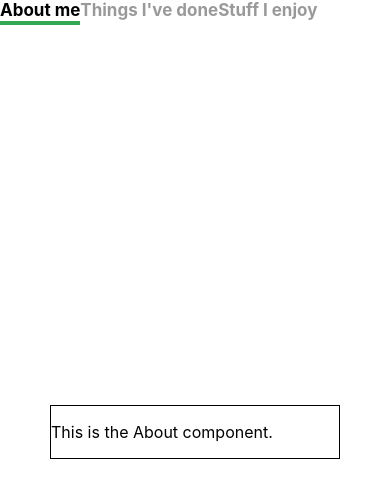
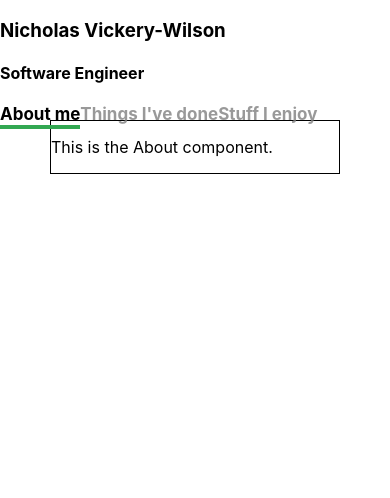
Before and after one commit to nicvickeryw/personal-site, a React (Create React App) app: page /about in a window 390 px wide. Shown: the top 498 px of the page. Built offline with nearby package versions, Linux system fonts and the light colour scheme.

Commit message:
F-mobile-optimise: (WIP) Add top nav styling. Add commenting

```diff
--- a/src/App.scss
+++ b/src/App.scss
@@ -1,9 +1,14 @@
 #main {
-  display: grid;
   min-height: 100vh;
 
   &.desktop {
+    display: grid;
     grid-template-columns: 0.2fr 0.8fr;
+  }
+
+  &.mobile {
+    display: grid;
+    grid-template-rows: 100px 1fr;
   }
 
   .sidebar-container {
--- /dev/null
+++ b/src/components/top-nav/TopNav.scss
@@ -0,0 +1,5 @@
+@import '../../styles/colours';
+
+#top-nav {
+
+}
--- a/src/components/top-nav/TopNav.tsx
+++ b/src/components/top-nav/TopNav.tsx
@@ -1,6 +1,23 @@
 import React from 'react';
 import { CommonNavProps as TopNavProps } from '../common/common-prop-interfaces';
+import './TopNav.scss';
 
+/**
+ * Rendered as the top nav bar.
+ *
+ * @param children
+ * @constructor
+ */
 export const TopNav: React.FC<TopNavProps> = ({ children }) => {
-    return <nav>{children}</nav>;
+    return (
+        <nav id="top-nav">
+            <div>
+                <h3 style={{ color: 'black' }}>Nicholas Vickery-Wilson</h3>
+                <h4 className="sidebar-subtitle">
+                    <b>Software Engineer</b>
+                </h4>
+            </div>
+            {children}
+        </nav>
+    );
 };
```
Also changed, not shown: src/components/animated-link/AnimatedLink.tsx (+9 -0 lines).
